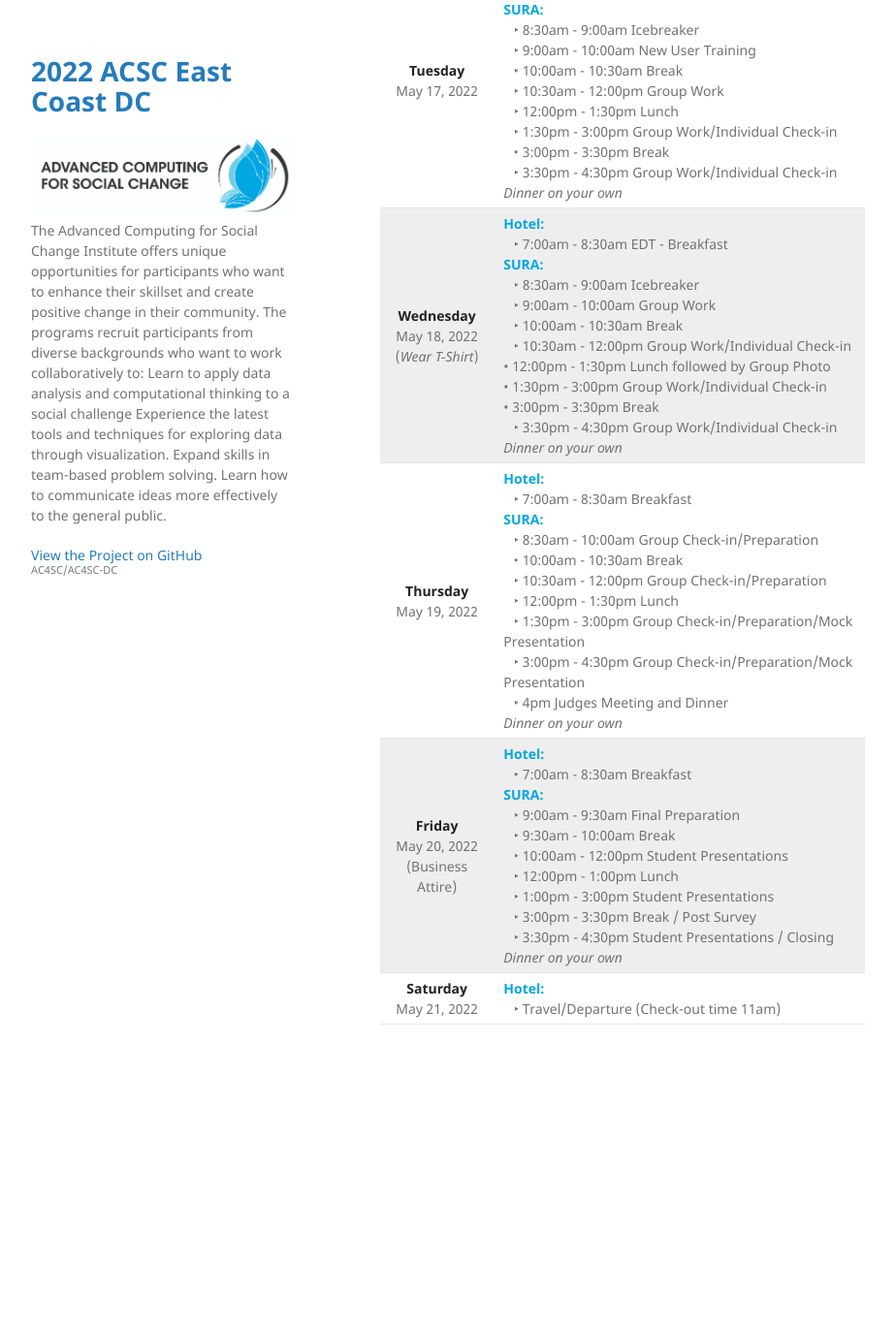
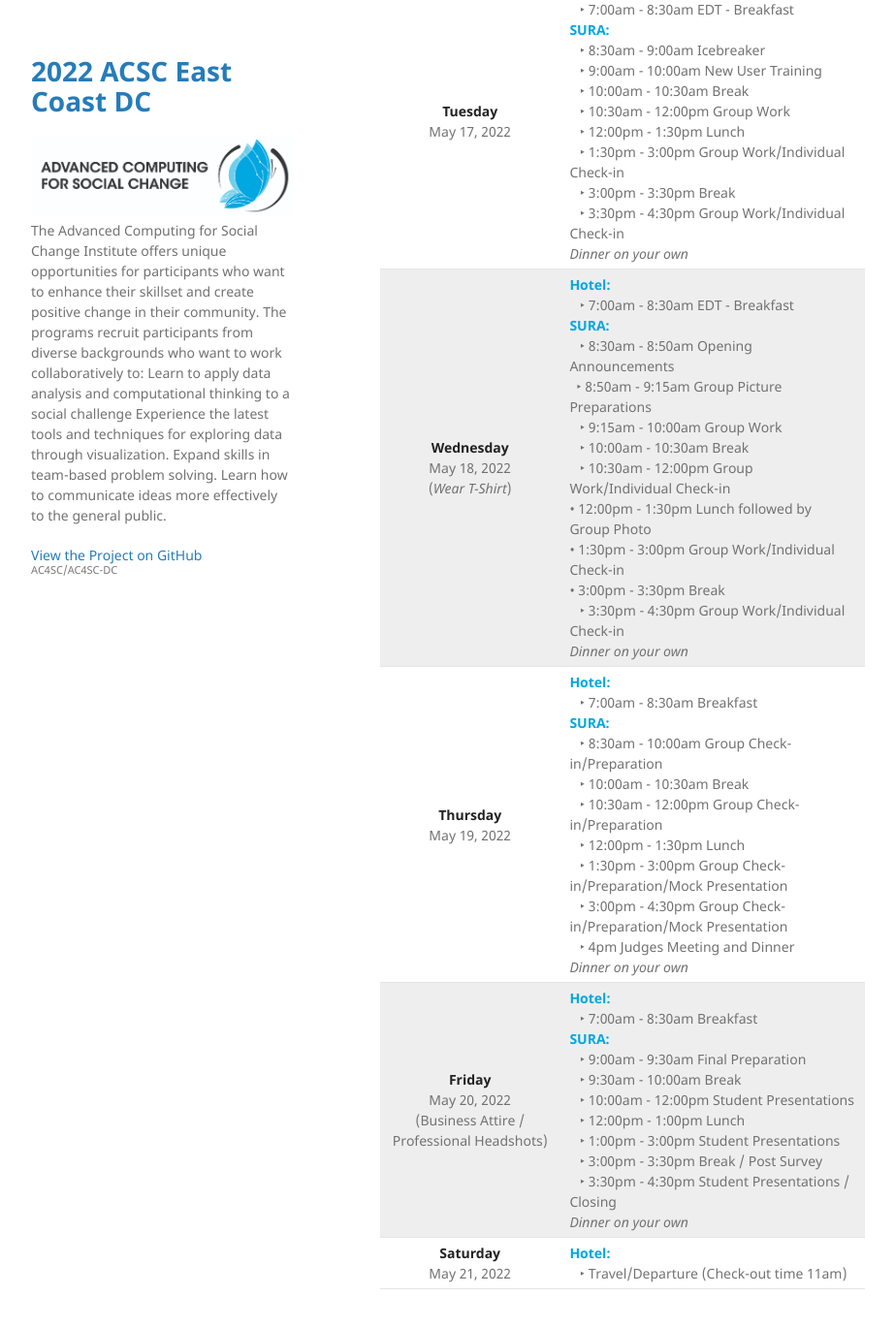
Before and after one commit to AC4SC/AC4SC-DC, a Jekyll site: the page built from index.md, in a window 1280 px wide and 1400 px high, scrolled down 1649 px. Shown: the top 1369 px of the window at 97% size, without its empty margins (178-1101 px from the left). Built offline with Jekyll 4.4.1, drawn with Linux system fonts in a browser that asks for light colours; our own code applies the rules of GitHub Pages for plain Markdown files; before the commit the page ends 2776 px from its top, so only the background shows below that.

Commit message:
Update index.md
Updated scheduled for Wednesday.  Added Professional Headshots to Friday

```diff
--- a/index.md
+++ b/index.md
@@ -52,7 +52,7 @@
 | **Sunday** <br> May 15, 2022 | <strong><font color='#00a7e0'>Hotel:</font></strong> <br> &ensp; ‣ Travel and COVID-19 Test at Hotel _(Check-in begins at 4pm)_  <br> <strong><font color='#00a7e0'>SURA:</font></strong> <br> &ensp; ‣ 6:00pm  Informal Meet and Greet and Dinner (Rooftop Conference Space) |
 | **Monday** <br> May 16, 2022 |  <strong><font color='#00a7e0'>Hotel:</font></strong> <br> &ensp; ‣ 7:00am - 8:30am EDT - Breakfast <br>  <strong><font color='#00a7e0'>SURA:</font></strong> <br> &ensp; ‣ 8:30am - 8:45am  Opening, Code of Conduct and IRB Evaluation <br> &ensp; ‣ 8:45am - 10:40am Critical Thinking <br> &ensp; ‣ 10:40am - 10:45am Break <br> &ensp; ‣ 10:45am - 11:15am delayed Walk to White Hourse <br> &ensp; ‣ 11:15am - 11:30am Break <br> &ensp; ‣ 11:30am - 12:30pm	Computational & Data Science Matters <br> &ensp; ‣ 12:30pm - 2:00pm Lunch / Icebreaker <br> &ensp; ‣ 2:00pm - 2:10pm Break <br> &ensp; ‣ 2:10pm - 3:30pm Practical Applications & Data Visualization Tutorial <br> &ensp; ‣ 3:30pm - 4:30pm Group Work/Tutorials <br> _Dinner on your own_ |
 | **Tuesday** <br> May 17, 2022 |  <strong><font color='#00a7e0'>Hotel:</font></strong> <br> &ensp; ‣ 7:00am - 8:30am EDT - Breakfast <br>  <strong><font color='#00a7e0'>SURA:</font></strong> <br> &ensp; ‣ 8:30am - 9:00am Icebreaker <br> &ensp; ‣ 9:00am - 10:00am New User Training <br> &ensp; ‣ 10:00am - 10:30am Break <br> &ensp; ‣ 10:30am - 12:00pm	Group Work <br> &ensp; ‣ 12:00pm - 1:30pm	Lunch <br> &ensp; ‣ 1:30pm - 3:00pm Group Work/Individual Check-in <br> &ensp; ‣ 3:00pm - 3:30pm Break <br> &ensp; ‣ 3:30pm - 4:30pm Group Work/Individual Check-in <br> _Dinner on your own_ |
-| **Wednesday** <br> May 18, 2022 <br> (_Wear T-Shirt_) |  <strong><font color='#00a7e0'>Hotel:</font></strong> <br> &ensp; ‣ 7:00am - 8:30am EDT - Breakfast <br>  <strong><font color='#00a7e0'>SURA:</font></strong> <br> &ensp; ‣ 8:30am - 9:00am Icebreaker <br> &ensp; ‣ 9:00am - 10:00am Group Work <br> &ensp; ‣ 10:00am - 10:30am	Break <br> &ensp; ‣ 10:30am - 12:00pm Group Work/Individual Check-in <br> • 12:00pm - 1:30pm	Lunch followed by Group Photo <br> • 1:30pm - 3:00pm Group Work/Individual Check-in <br> • 3:00pm - 3:30pm	Break <br> &ensp; ‣ 3:30pm - 4:30pm Group Work/Individual Check-in <br> _Dinner on your own_ |
+| **Wednesday** <br> May 18, 2022 <br> (_Wear T-Shirt_) |  <strong><font color='#00a7e0'>Hotel:</font></strong> <br> &ensp; ‣ 7:00am - 8:30am EDT - Breakfast <br>  <strong><font color='#00a7e0'>SURA:</font></strong> <br> &ensp; ‣ 8:30am - 8:50am Opening Announcements <br> &ensp;‣ 8:50am - 9:15am Group Picture Preparations <br> &ensp; ‣ 9:15am - 10:00am Group Work <br> &ensp; ‣ 10:00am - 10:30am	Break <br> &ensp; ‣ 10:30am - 12:00pm Group Work/Individual Check-in <br> • 12:00pm - 1:30pm	Lunch followed by Group Photo <br> • 1:30pm - 3:00pm Group Work/Individual Check-in <br> • 3:00pm - 3:30pm	Break <br> &ensp; ‣ 3:30pm - 4:30pm Group Work/Individual Check-in <br> _Dinner on your own_ |
 | **Thursday** <br> May 19, 2022 <br> |  <strong><font color='#00a7e0'>Hotel:</font></strong> <br> &ensp; ‣ 7:00am - 8:30am Breakfast <br> <strong><font color='#00a7e0'>SURA:</font></strong> <br> &ensp; ‣ 8:30am - 10:00am Group Check-in/Preparation <br> &ensp; ‣ 10:00am - 10:30am	Break <br> &ensp; ‣ 10:30am - 12:00pm Group Check-in/Preparation <br> &ensp; ‣ 12:00pm - 1:30pm Lunch <br> &ensp; ‣ 1:30pm - 3:00pm Group Check-in/Preparation/Mock Presentation <br> &ensp; ‣ 3:00pm - 4:30pm Group Check-in/Preparation/Mock Presentation <br> &ensp; ‣ 4pm Judges Meeting and Dinner <br> _Dinner on your own_ |
-| **Friday** <br> May 20, 2022 <br> (Business Attire) |  <strong><font color='#00a7e0'>Hotel:</font></strong> <br> &ensp; ‣ 7:00am - 8:30am Breakfast <br> <strong><font color='#00a7e0'>SURA:</font></strong> <br> &ensp; ‣ 9:00am - 9:30am Final Preparation <br> &ensp; ‣ 9:30am - 10:00am Break <br> &ensp; ‣ 10:00am - 12:00pm Student Presentations <br> &ensp; ‣ 12:00pm - 1:00pm Lunch <br> &ensp; ‣ 1:00pm - 3:00pm Student Presentations <br> &ensp; ‣ 3:00pm - 3:30pm Break / Post Survey <br> &ensp; ‣ 3:30pm - 4:30pm	Student Presentations / Closing <br> _Dinner on your own_ |
+| **Friday** <br> May 20, 2022 <br> (Business Attire / Professional Headshots) |  <strong><font color='#00a7e0'>Hotel:</font></strong> <br> &ensp; ‣ 7:00am - 8:30am Breakfast <br> <strong><font color='#00a7e0'>SURA:</font></strong> <br> &ensp; ‣ 9:00am - 9:30am Final Preparation <br> &ensp; ‣ 9:30am - 10:00am Break <br> &ensp; ‣ 10:00am - 12:00pm Student Presentations <br> &ensp; ‣ 12:00pm - 1:00pm Lunch <br> &ensp; ‣ 1:00pm - 3:00pm Student Presentations <br> &ensp; ‣ 3:00pm - 3:30pm Break / Post Survey <br> &ensp; ‣ 3:30pm - 4:30pm	Student Presentations / Closing <br> _Dinner on your own_ |
 | **Saturday** <br> May 21, 2022 |  <strong><font color='#00a7e0'>Hotel:</font></strong> <br> &ensp; ‣ Travel/Departure (Check-out time 11am) |
```
